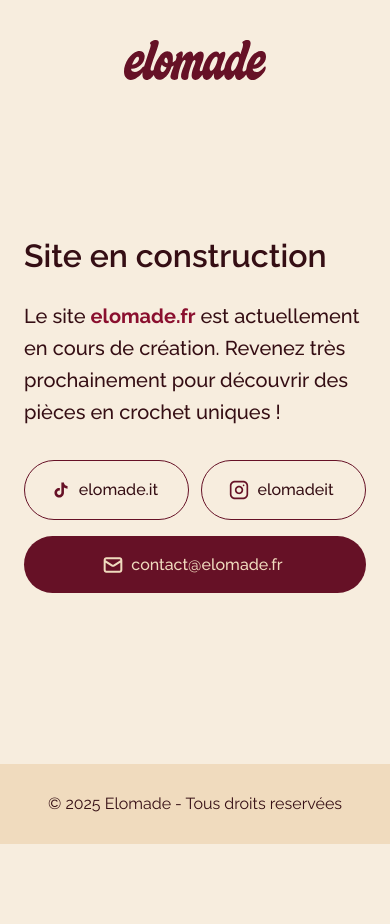
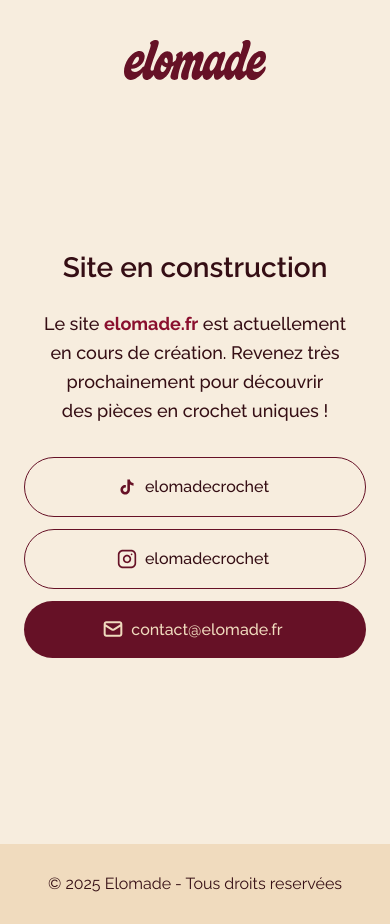
Before and after one commit to tom-charlet/elomade, a Next.js app: page / in a window 390 px wide. Before the commit the page ends 844 px from the top, so only its background shows below. Built offline with nearby package versions, Linux system fonts and the light colour scheme.

Commit message:
update Socials + responsive

```diff
--- a/src/components/Building.js
+++ b/src/components/Building.js
@@ -5,14 +5,14 @@ const Button = dynamic(() => import('./Button'))
 const Animation = dynamic(() => import('../components/Animation'))
 
 const Building = () => {
-    return <section className='bg-beige-100 min-h-[calc(100svh-80px)] flex items-center justify-center px-6 pt-32 pb-16 md:pt-[120px] md:pb-20'>
-        <Animation tag="section" type={["fade", "move"]} direction='up' stagger={0.1} value={{ move: [50, 0] }} transition={{ duration: 1.5 }} className='flex justify-center flex-col gap-6 max-w-[640px]'>
-            <Heading level="2">Site en construction</Heading>
-            <Heading level="3">Le site <strong className='text-red-700'>elomade.fr</strong> est actuellement en cours de création. <br className='hidden md:block' />Revenez très prochainement pour découvrir des pièces en crochet uniques !</Heading>
-            <div className='flex flex-col md:flex-row md:items-center gap-4 md:gap-3 mt-2'>
-                <div className='flex items-center gap-3 w-full'>
-                    <Button href="https://www.tiktok.com/@elomade.it" target="_blank" icon="tiktok" variante="stroke-red" className="basis-full">elomade.it</Button>
-                    <Button href="https://www.instagram.com/elomadeit" target="_blank" icon="instagram" variante="stroke-red" className="basis-full">elomadeit</Button>
+    return <section className='bg-beige-100 min-h-svh md:min-h-[calc(100svh-80px)] flex items-center justify-center px-6 pt-32 pb-16 md:pt-[120px] md:pb-20 text-center lg:text-left'>
+        <Animation tag="section" type={["fade", "move"]} direction='up' stagger={0.1} value={{ move: [50, 0] }} transition={{ duration: 1.5 }} className='flex justify-center flex-col gap-6 max-w-[680px]'>
+            <Heading level="1">Site en construction</Heading>
+            <Heading level="3" className="text-balance">Le site <strong className='text-red-700'>elomade.fr</strong> est actuellement en cours de création. <br className='hidden md:block' />Revenez très prochainement pour découvrir des pièces en crochet uniques !</Heading>
+            <div className='flex flex-col md:flex-row md:items-center gap-3 mt-2'>
+                <div className='flex flex-col md:flex-row md:items-center gap-3 w-full'>
+                    <Button href="https://www.tiktok.com/@elomadecrochet" target="_blank" icon="tiktok" variante="stroke-red" className="basis-full">elomadecrochet</Button>
+                    <Button href="https://www.instagram.com/elomadecrochet" target="_blank" icon="instagram" variante="stroke-red" className="basis-full">elomadecrochet</Button>
                 </div>
                 <Button icon="email" variante="fill-red" href="mailto:contact@elomade.fr" className="basis-full" target="_blank">contact@elomade.fr</Button>
             </div>
--- a/src/components/Heading.js
+++ b/src/components/Heading.js
@@ -7,13 +7,13 @@ const Heading = ({ children, className, level, tag, ...props }) => {
 
     switch (level) {
         case '1':
-            style += 'text-[32px] lg:text-[52px] font-semibold leading-[130%]'
+            style += 'text-[28px] lg:text-[40px] font-semibold leading-[130%]'
             break
         case '2':
             style += 'text-[32px] lg:text-[40px] font-semibold leading-[130%] '
             break
         case '3':
-            style += 'text-[20px] font-medium leading-[160%] '
+            style += 'text-[18px] lg:text-[20px] font-medium leading-[160%] '
             break
         case '4':
             style += 'text-[16px] font-medium leading-[160%] '
```
